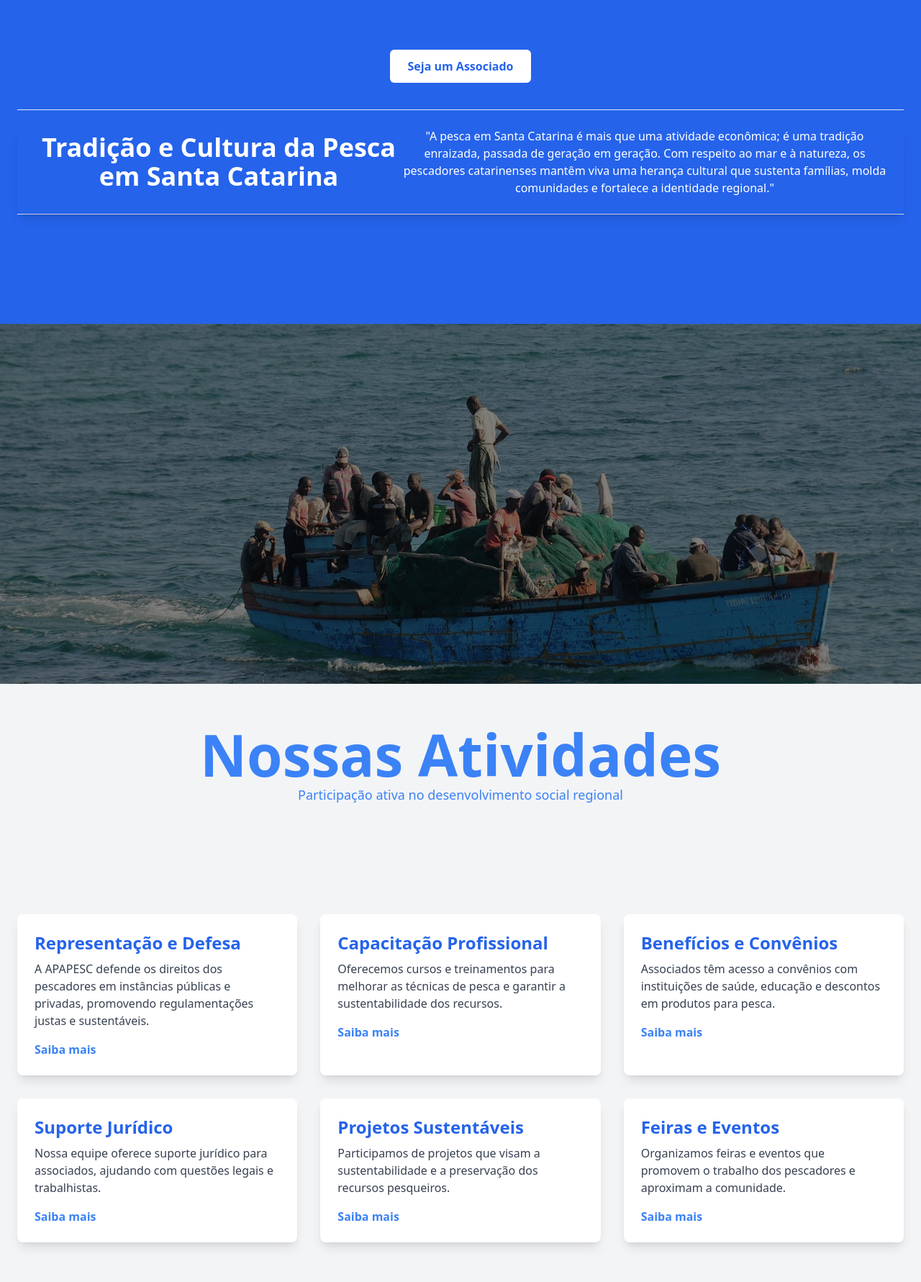
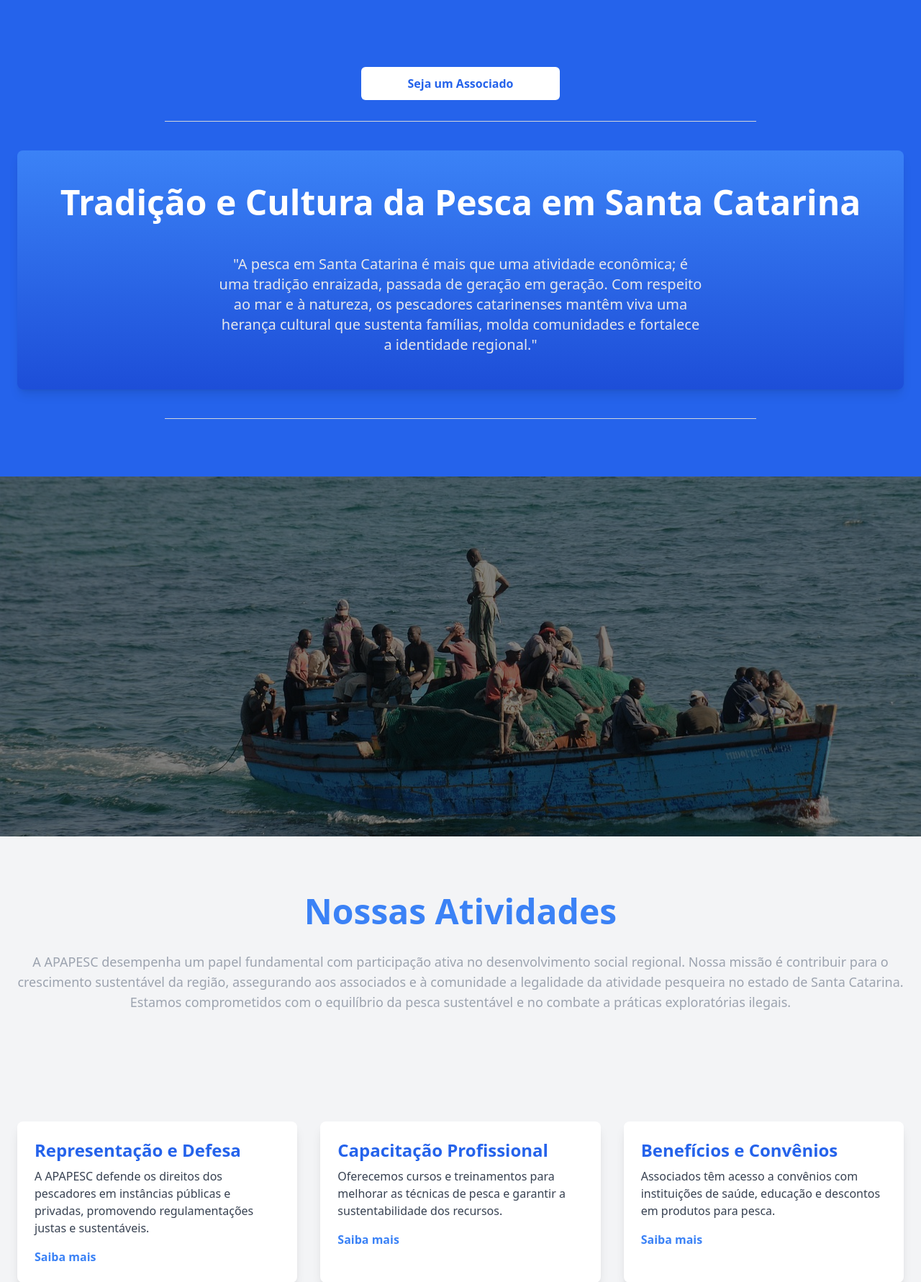
Before and after one commit to mrStudDev/apapesc_project, a Django app: page / in a window 1280 px wide. Shown: the part 128-1909 px from the top of the page at 72% size. Run offline with Django 5.2, Linux system fonts and the light colour scheme; data that the repository does not hold is empty; some libraries are stand-ins or nearby versions.

Commit message:
home css changes

```diff
--- a/templates/app_home/home.html
+++ b/templates/app_home/home.html
@@ -7,6 +7,9 @@
     <title>Home - APAPESC</title>
     <!-- Importar Google Material Icons -->
     <link href="https://fonts.googleapis.com/icon?family=Material+Icons" rel="stylesheet">
+    <script src="https://cdn.tailwindcss.com"></script>
+    <script src="https://cdn.tailwindcss.com?plugins=forms,typography,aspect-ratio,line-clamp,container-queries"></script>
+
     <link href="{% static 'output.css' %}" rel="stylesheet">
 </head>
 <body class="bg-gray-100 text-gray-800">
@@ -18,23 +21,24 @@
     <section class="bg-blue-600 text-white py-20">
         <div class="container mx-auto text-center px-6 space-y-10">
 
+            <!-- Titulo e Descrição -->
             {% for home in homes %}
                 <h1 class="text-4xl font-bold mb-6">{{ home.nome }}</h1>
                 <p class="text-lg mb-6">{{ home.meta_description }}</p>
             {% endfor %}
-
-            <a href="#membership" class="bg-white text-blue-600 font-semibold py-3 px-6 rounded-md hover:bg-gray-200 transition">
+            <br>
+            <!-- Chamada para Ação -->
+            <a href="#membership" class="bg-white text-blue-600 font-semibold py-3 px-16 rounded-md hover:bg-gray-200 transition">
                 Seja um Associado
             </a>
-            <br><br><br>
+
             <!-- Linha Divisória -->
             <hr class="my-10 border-t border-gray-300 w-2/3 mx-auto">
-            <br>
 
             <!-- Conteúdo Principal -->
-            <div class="relative z-10 flex flex-col items-center text-center px-6 py-12 mt-10 rounded-lg shadow-lg bg-gradient-to-b from-blue-500 to-blue-700">
+            <div class="relative z-10 flex flex-col items-center text-center px-6 py-12 mt-10 rounded-lg shadow-lg bg-gradient-to-b from-blue-500 to-blue-700 space-y-6">
                 <!-- Título Principal -->
-                <h1 class="text-4xl md:text-5xl font-bold text-white leading-tight mb-6">
+                <h1 class="text-3xl md:text-5xl font-bold text-white leading-tight mb-4 md:mb-6">
                     Tradição e Cultura da Pesca em Santa Catarina
                 </h1>
 
@@ -42,13 +46,15 @@
                 <p class="text-base md:text-lg lg:text-xl text-gray-200 max-w-2xl leading-relaxed">
                     "A pesca em Santa Catarina é mais que uma atividade econômica; é uma tradição enraizada, passada de geração em geração.
                     Com respeito ao mar e à natureza, os pescadores catarinenses mantêm viva uma herança cultural que sustenta famílias,
-                    molda comunidades e fortalece a identidade regional."        <br><br>
+                    molda comunidades e fortalece a identidade regional."
                 </p>
             </div>
+
+            <!-- Linha Divisória Inferior -->
             <hr class="my-10 border-t border-gray-300 w-2/3 mx-auto">
-            <br><br><br>
         </div>
     </section>
+
 
     <!-- Imagem Responsiva com Texto Sobreposto -->
     <section class="relative w-full h-[300px] md:h-[500px]">
@@ -59,16 +65,19 @@
     </section>
 
     <!-- Título - Nossas Atividades -->
-    <section class="py-20 bg-gradient-to-r from-blue-500 to-blue-700 rounded-lg shadow-md">
+    <section class="py-20">
         <div class="container mx-auto text-center px-6 space-y-4">
 
             <!-- Título Principal -->
-            <h1 class="text-3xl font-bold text-blue-500 mb-4" style=" font-size:80px; text-decoration:gold;">
+            <h1 class="text-3xl md:text-5xl font-bold text-blue-500 leading-tight mb-4 md:mb-6">
                 Nossas Atividades
             </h1>
             <!-- Subtítulo -->
-            <p class="text-lg font-medium text-blue-500 py-2">
-                Participação ativa no desenvolvimento social regional
+            <p class="text-lg font-medium text-gray-400 py-2">
+                A APAPESC desempenha um papel fundamental com participação ativa no desenvolvimento social regional.
+                Nossa missão é contribuir para o crescimento sustentável da região, assegurando aos associados e à
+                comunidade a legalidade da atividade pesqueira no estado de Santa Catarina. Estamos comprometidos com
+                o equilíbrio da pesca sustentável e no combate a práticas exploratórias ilegais.
             </p>
 
         </div>
@@ -136,7 +145,7 @@
         <div class="container mx-auto text-center px-6">
             <h2 class="text-3xl font-bold mb-4">Associe-se à APAPESC</h2>
             <p class="text-lg mb-6">Junte-se a nós e faça parte de uma comunidade dedicada ao desenvolvimento sustentável da pesca.</p>
-            <a href="/associar" class="bg-white text-blue-700 font-semibold py-3 px-6 rounded-md hover:bg-gray-200 transition">
+            <a href="/" class="bg-white text-blue-700 font-semibold py-3 px-6 rounded-md hover:bg-gray-200 transition">
                 Seja um Associado
             </a>
         </div>
```
Also changed, not shown: app/settings.py (+7 -7 lines).
